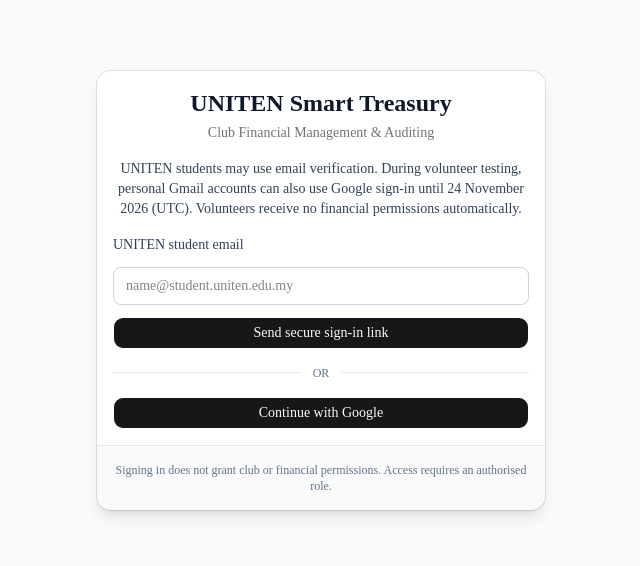
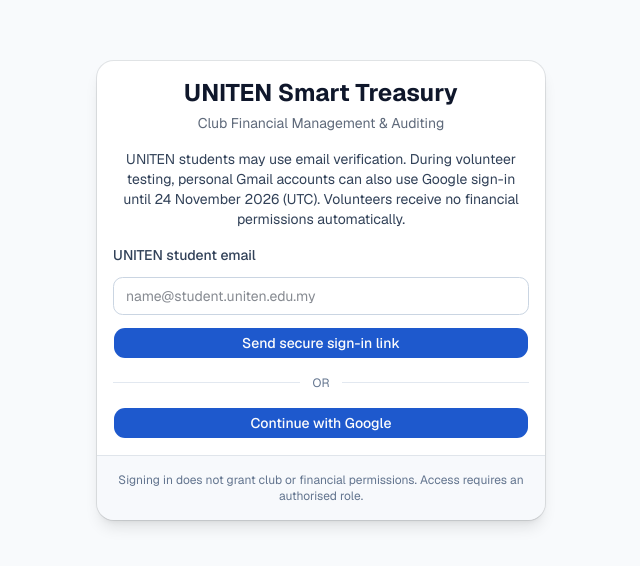
Before and after one commit to mhafiiy/Uniten-club-treasury, a Next.js app: page /login in a window 1280 px wide. Shown: the part 110-676 px from the top of the page, without its empty margins (319-959 px from the left). Built offline with nearby package versions, Linux system fonts and the light colour scheme; no server answers.

Commit message:
Apply Geist font fix and royal-blue design tokens

```diff
--- a/src/app/globals.css
+++ b/src/app/globals.css
@@ -7,9 +7,9 @@
 @theme inline {
   --color-background: var(--background);
   --color-foreground: var(--foreground);
-  --font-sans: var(--font-sans);
+  --font-sans: var(--font-geist-sans);
   --font-mono: var(--font-geist-mono);
-  --font-heading: var(--font-sans);
+  --font-heading: var(--font-geist-sans);
   --color-sidebar-ring: var(--sidebar-ring);
   --color-sidebar-border: var(--sidebar-border);
   --color-sidebar-accent-foreground: var(--sidebar-accent-foreground);
@@ -27,6 +27,10 @@
   --color-input: var(--input);
   --color-border: var(--border);
   --color-destructive: var(--destructive);
+  --color-success: var(--success);
+  --color-success-foreground: var(--success-foreground);
+  --color-warning: var(--warning);
+  --color-warning-foreground: var(--warning-foreground);
   --color-accent-foreground: var(--accent-foreground);
   --color-accent: var(--accent);
   --color-muted-foreground: var(--muted-foreground);
@@ -49,72 +53,80 @@
 }
 
 :root {
-  --background: oklch(1 0 0);
-  --foreground: oklch(0.145 0 0);
+  --background: oklch(0.985 0.004 250);
+  --foreground: oklch(0.20 0.03 262);
   --card: oklch(1 0 0);
-  --card-foreground: oklch(0.145 0 0);
+  --card-foreground: oklch(0.20 0.03 262);
   --popover: oklch(1 0 0);
-  --popover-foreground: oklch(0.145 0 0);
-  --primary: oklch(0.205 0 0);
-  --primary-foreground: oklch(0.985 0 0);
-  --secondary: oklch(0.97 0 0);
-  --secondary-foreground: oklch(0.205 0 0);
-  --muted: oklch(0.97 0 0);
-  --muted-foreground: oklch(0.556 0 0);
-  --accent: oklch(0.97 0 0);
-  --accent-foreground: oklch(0.205 0 0);
-  --destructive: oklch(0.577 0.245 27.325);
-  --border: oklch(0.922 0 0);
-  --input: oklch(0.922 0 0);
-  --ring: oklch(0.708 0 0);
-  --chart-1: oklch(0.87 0 0);
-  --chart-2: oklch(0.556 0 0);
-  --chart-3: oklch(0.439 0 0);
-  --chart-4: oklch(0.371 0 0);
-  --chart-5: oklch(0.269 0 0);
-  --radius: 0.625rem;
-  --sidebar: oklch(0.985 0 0);
-  --sidebar-foreground: oklch(0.145 0 0);
-  --sidebar-primary: oklch(0.205 0 0);
-  --sidebar-primary-foreground: oklch(0.985 0 0);
-  --sidebar-accent: oklch(0.97 0 0);
-  --sidebar-accent-foreground: oklch(0.205 0 0);
-  --sidebar-border: oklch(0.922 0 0);
-  --sidebar-ring: oklch(0.708 0 0);
+  --popover-foreground: oklch(0.20 0.03 262);
+  --primary: oklch(0.50 0.19 262);
+  --primary-foreground: oklch(0.99 0 0);
+  --secondary: oklch(0.96 0.015 255);
+  --secondary-foreground: oklch(0.30 0.08 262);
+  --muted: oklch(0.965 0.008 255);
+  --muted-foreground: oklch(0.52 0.03 260);
+  --accent: oklch(0.95 0.03 255);
+  --accent-foreground: oklch(0.35 0.14 262);
+  --destructive: oklch(0.58 0.22 27);
+  --success: oklch(0.62 0.15 155);
+  --success-foreground: oklch(0.99 0 0);
+  --warning: oklch(0.68 0.16 45);
+  --warning-foreground: oklch(0.99 0 0);
+  --border: oklch(0.92 0.01 255);
+  --input: oklch(0.92 0.01 255);
+  --ring: oklch(0.50 0.19 262 / 45%);
+  --chart-1: oklch(0.50 0.19 262);
+  --chart-2: oklch(0.65 0.14 245);
+  --chart-3: oklch(0.78 0.09 235);
+  --chart-4: oklch(0.36 0.12 265);
+  --chart-5: oklch(0.88 0.05 230);
+  --radius: 0.75rem;
+  --sidebar: oklch(0.23 0.06 262);
+  --sidebar-foreground: oklch(0.92 0.02 255);
+  --sidebar-primary: oklch(0.62 0.17 258);
+  --sidebar-primary-foreground: oklch(0.99 0 0);
+  --sidebar-accent: oklch(0.30 0.07 262);
+  --sidebar-accent-foreground: oklch(0.99 0 0);
+  --sidebar-border: oklch(0.32 0.05 262);
+  --sidebar-ring: oklch(0.62 0.17 258);
 }
 
 .dark {
-  --background: oklch(0.145 0 0);
-  --foreground: oklch(0.985 0 0);
-  --card: oklch(0.205 0 0);
-  --card-foreground: oklch(0.985 0 0);
-  --popover: oklch(0.205 0 0);
-  --popover-foreground: oklch(0.985 0 0);
-  --primary: oklch(0.922 0 0);
-  --primary-foreground: oklch(0.205 0 0);
-  --secondary: oklch(0.269 0 0);
-  --secondary-foreground: oklch(0.985 0 0);
-  --muted: oklch(0.269 0 0);
-  --muted-foreground: oklch(0.708 0 0);
-  --accent: oklch(0.269 0 0);
-  --accent-foreground: oklch(0.985 0 0);
-  --destructive: oklch(0.704 0.191 22.216);
+  --background: oklch(0.16 0.025 262);
+  --foreground: oklch(0.96 0.01 255);
+  --card: oklch(0.20 0.03 262);
+  --card-foreground: oklch(0.96 0.01 255);
+  --popover: oklch(0.20 0.03 262);
+  --popover-foreground: oklch(0.96 0.01 255);
+  --primary: oklch(0.65 0.17 258);
+  --primary-foreground: oklch(0.15 0.03 262);
+  --secondary: oklch(0.26 0.04 262);
+  --secondary-foreground: oklch(0.96 0.01 255);
+  --muted: oklch(0.26 0.03 262);
+  --muted-foreground: oklch(0.70 0.03 255);
+  --accent: oklch(0.28 0.05 262);
+  --accent-foreground: oklch(0.96 0.01 255);
+  --destructive: oklch(0.70 0.19 22);
+  --success: oklch(0.70 0.15 155);
+  --success-foreground: oklch(0.15 0.03 262);
+  --warning: oklch(0.74 0.15 50);
+  --warning-foreground: oklch(0.15 0.03 262);
   --border: oklch(1 0 0 / 10%);
-  --input: oklch(1 0 0 / 15%);
-  --ring: oklch(0.556 0 0);
-  --chart-1: oklch(0.87 0 0);
-  --chart-2: oklch(0.556 0 0);
-  --chart-3: oklch(0.439 0 0);
-  --chart-4: oklch(0.371 0 0);
-  --chart-5: oklch(0.269 0 0);
-  --sidebar: oklch(0.205 0 0);
-  --sidebar-foreground: oklch(0.985 0 0);
-  --sidebar-primary: oklch(0.488 0.243 264.376);
-  --sidebar-primary-foreground: oklch(0.985 0 0);
-  --sidebar-accent: oklch(0.269 0 0);
-  --sidebar-accent-foreground: oklch(0.985 0 0);
-  --sidebar-border: oklch(1 0 0 / 10%);
-  --sidebar-ring: oklch(0.556 0 0);
+  --input: oklch(1 0 0 / 14%);
+  --ring: oklch(0.65 0.17 258 / 50%);
+  --chart-1: oklch(0.65 0.17 258);
+  --chart-2: oklch(0.72 0.12 245);
+  --chart-3: oklch(0.82 0.08 235);
+  --chart-4: oklch(0.50 0.14 265);
+  --chart-5: oklch(0.90 0.04 230);
+  --sidebar: oklch(0.14 0.03 262);
+  --sidebar-foreground: oklch(0.92 0.02 255);
+  --sidebar-primary: oklch(0.65 0.17 258);
+  --sidebar-primary-foreground: oklch(0.99 0 0);
+  --sidebar-accent: oklch(0.22 0.04 262);
+  --sidebar-accent-foreground: oklch(0.99 0 0);
+  --sidebar-border: oklch(1 0 0 / 8%);
+  --sidebar-ring: oklch(0.65 0.17 258);
 }
 
 @layer base {
@@ -127,4 +139,5 @@
   html {
     @apply font-sans;
   }
+  .num { font-variant-numeric: tabular-nums; }
 }
```
